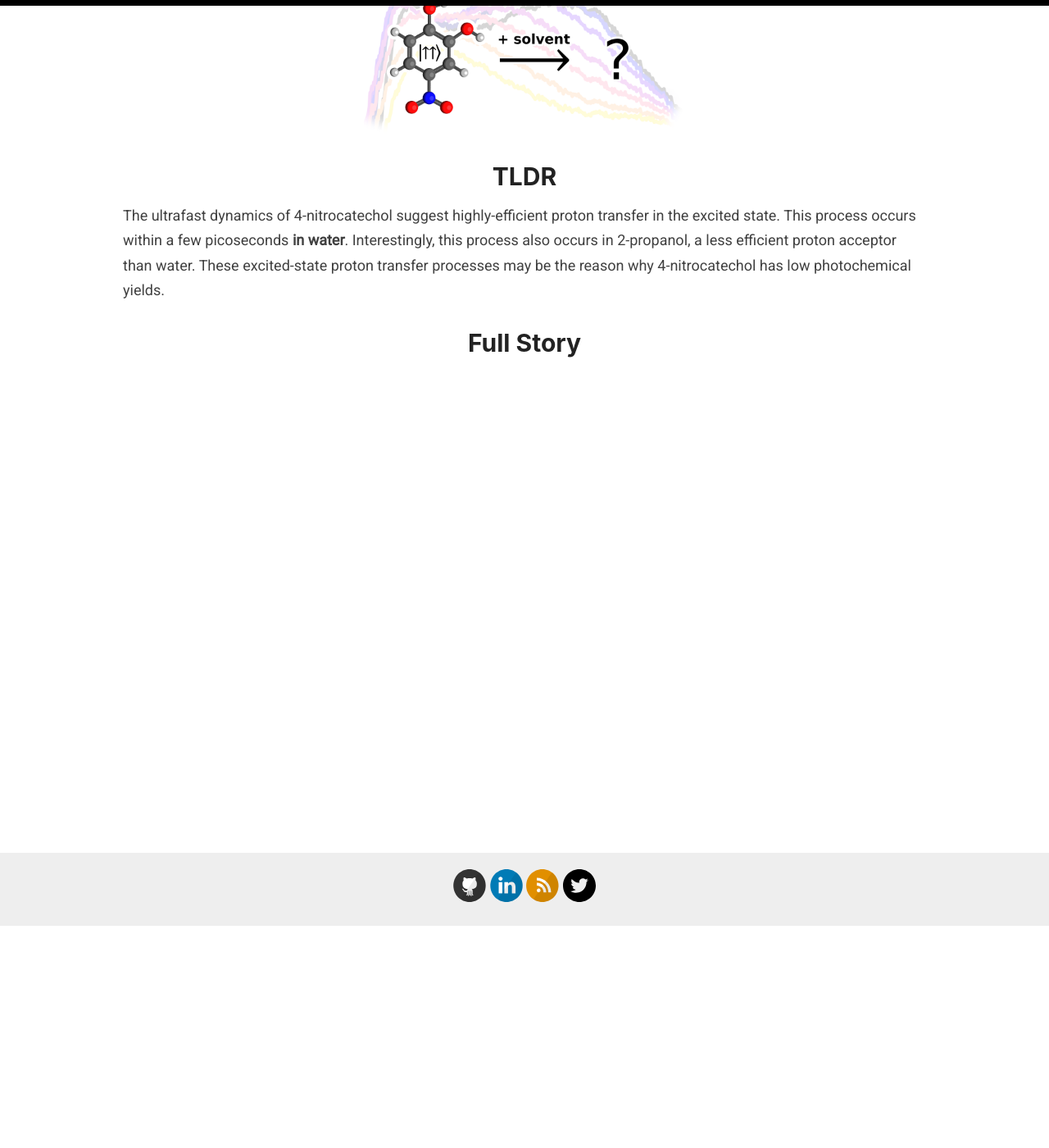
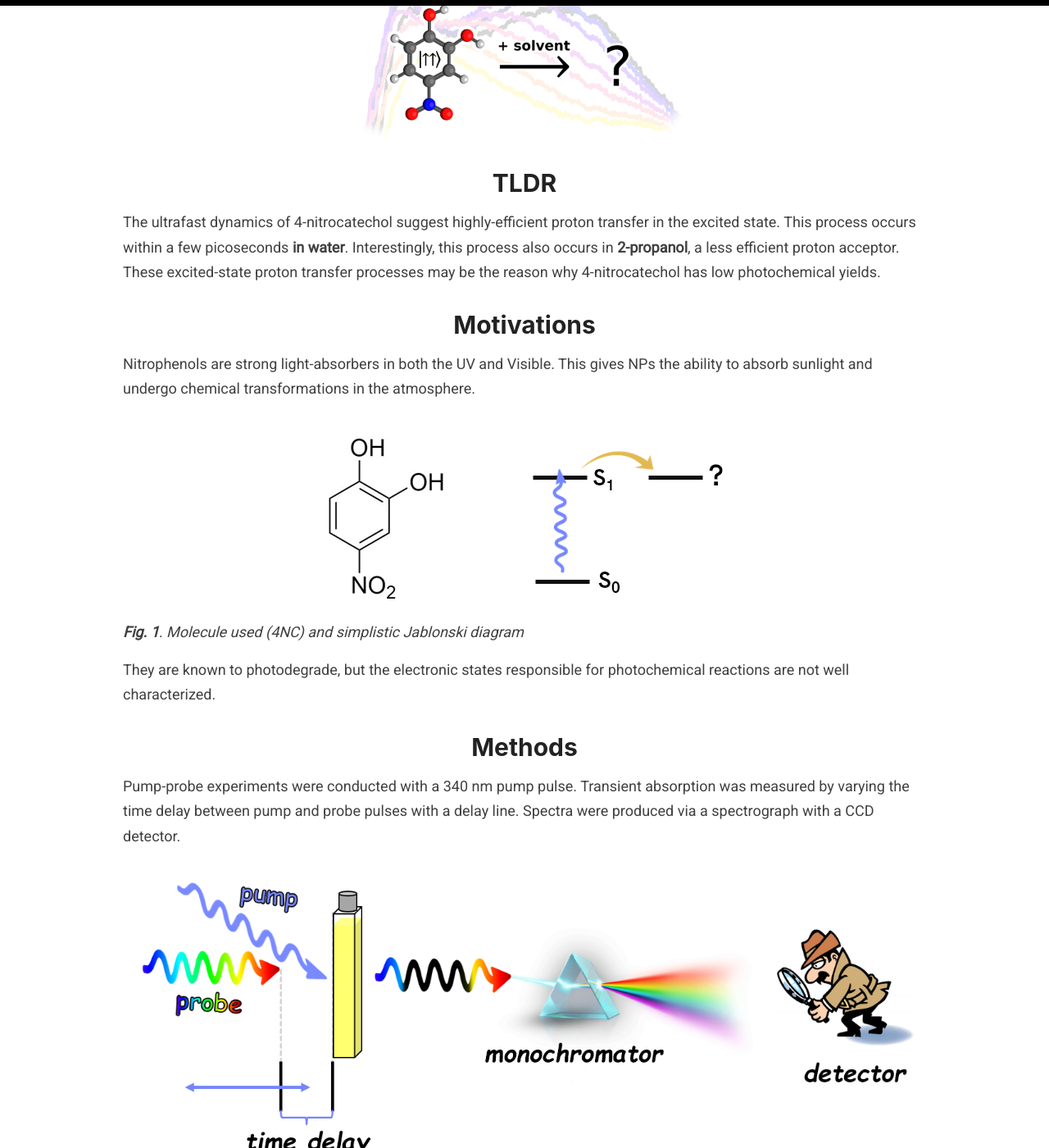
Before and after one commit to yreva/daltonian.co, a Jekyll site: the page built from _pages/AAAR_poster.md, in a window 1280 px wide and 1400 px high, scrolled down 271 px. Shown: the whole window at 82% size. Built offline with Jekyll 4.4.1, drawn with Linux system fonts in a browser that asks for light colours; some of the changed text lies outside the part shown.

Commit message:
add poster files

```diff
--- a/_pages/AAAR_poster.md
+++ b/_pages/AAAR_poster.md
@@ -1,15 +1,47 @@
 ---
 layout: page
-title: Nitrophenols are Photacids?
+title: Nitrophenols are Photoacids?
 permalink: /AAAR_poster/
 ---
 
-*<p style="text-align: center;">Welcome to my poster!</p>
+### *Welcome to my poster!* ###
 
 <img src="https://raw.githubusercontent.com/yreva/daltonian.co/main/images/TOC_1.png" width=400 align='middle'/>
 
 # TLDR
 
-The ultrafast dynamics of 4-nitrocatechol suggest highly-efficient proton transfer in the excited state. This process occurs within a few picoseconds **in water**. Interestingly, this process also occurs in 2-propanol, a less efficient proton acceptor than water. These excited-state proton transfer processes may be the reason why 4-nitrocatechol has low photochemical yields.
+The ultrafast dynamics of 4-nitrocatechol suggest highly-efficient proton transfer in the excited state. This process occurs within a few picoseconds **in water**. Interestingly, this process also occurs in **2-propanol**, a less efficient proton acceptor. These excited-state proton transfer processes may be the reason why 4-nitrocatechol has low photochemical yields.
 
-# Full Story
+# Motivations
+
+Nitrophenols are strong light-absorbers in both the UV and Visible. This gives NPs the ability to absorb sunlight and undergo chemical transformations in the atmosphere.
+
+![Poster1](/images/Poster1.png)
+***Fig. 1**. Molecule used (4NC) and simplistic Jablonski diagram*
+
+They are known to photodegrade, but the electronic states responsible for photochemical reactions are not well characterized.
+
+# Methods
+
+Pump-probe experiments were conducted with a 340 nm pump pulse. Transient absorption was measured by varying the time delay between pump and probe pulses with a delay line.
+Spectra were produced via a spectrograph with a CCD detector.
+
+![ExperimentalSetup](/images/Poster2.png)
+***Fig. 2**. Experimental setup*
+
+# Theoretical calculations
+
+![PES](/images/Poster3.png)
+***Fig. 3**.Energy surfaces calculated with TD/TDA-PBE0/6-311+G(d)*
+
+Density functional theory calculations suggest that 4NC may reorient itself in the first excited singlet state (S<sub>1</sub>).
+
+# Solvent-dependent dynamics
+
+![TASpectra](/images/Poster4.png)
+***Fig. 4**. Transient absorption spectra in water and 2-propanol*
+
+# Excited-state proton transfer in both solvents!
+
+![StaticSpectra](/images/Poster5.png)
+***Fig. 5** Transient absorption and molar extinction spectra*
```
Also changed, not shown: images/Poster1.png (added), images/Poster2.png (added), images/Poster3.png (added), images/Poster4.png (added), images/Poster5.png (added), images/Poster6.png (added).
